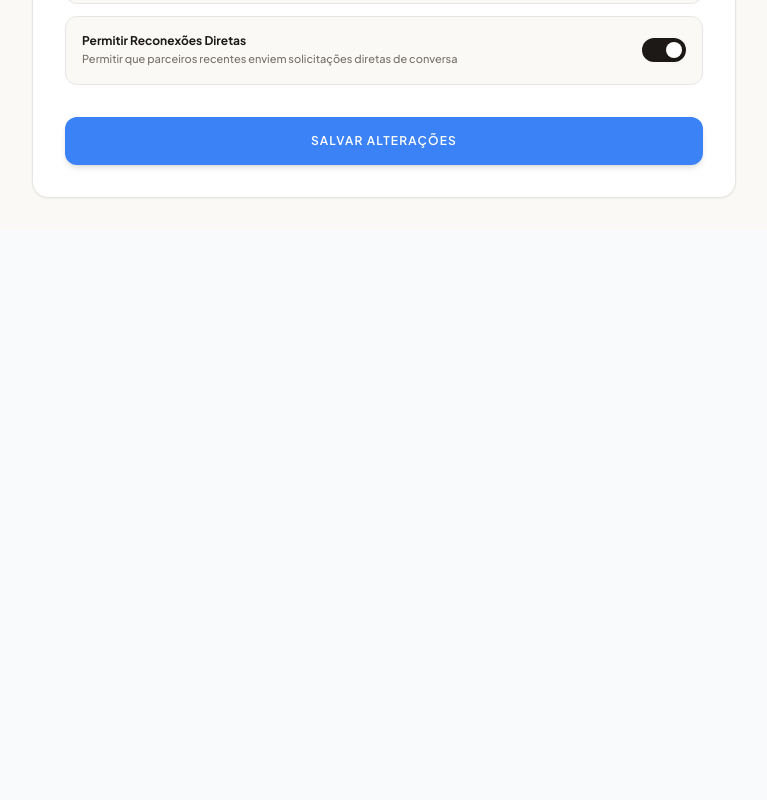
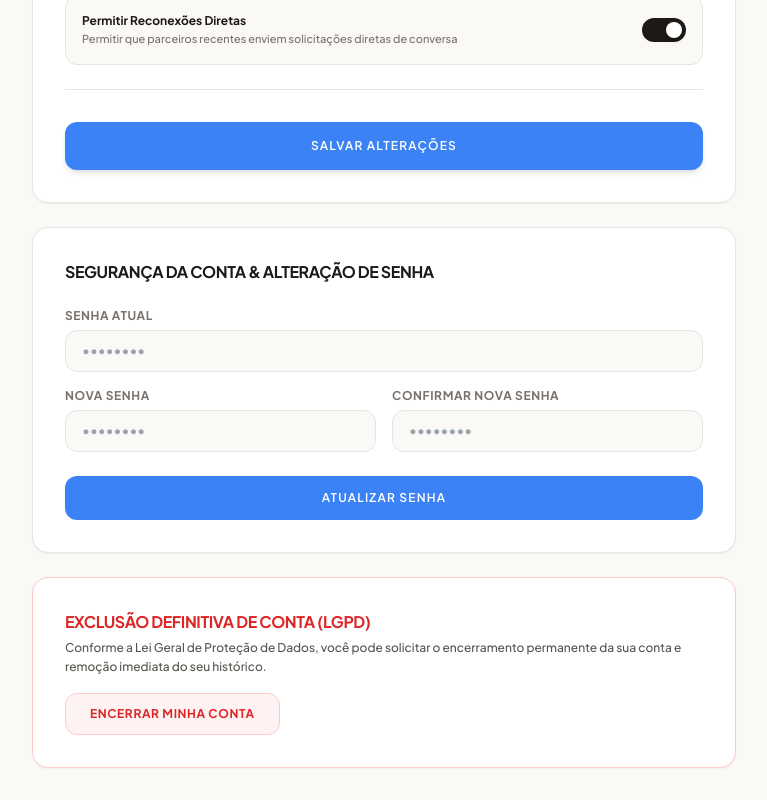
Before and after one commit to RikelmyRabelo/SideBySide, a React (Vite) app: page /profile in a window 1280 px wide. Shown: the part 1524-2324 px from the top of the page, without its empty margins (256-1023 px from the left). Before the commit the page ends 1754 px from the top, so only its background shows below. Built offline with nearby package versions, Linux system fonts and the light colour scheme.

Commit message:
feat(profile): implement password change security center and LGPD account deletion modal

```diff
--- a/src/pages/Profile.tsx
+++ b/src/pages/Profile.tsx
@@ -19,7 +19,16 @@ export const Profile: React.FC = () => {
   const [showEmailInProfile, setShowEmailInProfile] = useState(false);
   const [allowDirectReconnect, setAllowDirectReconnect] = useState(true);
 
+  // Estados SBS-36: Segurança (Troca de Senha e Exclusão)
+  const [currentPassword, setCurrentPassword] = useState('');
+  const [newPassword, setNewPassword] = useState('');
+  const [confirmPassword, setConfirmPassword] = useState('');
+  const [showDeleteModal, setShowDeleteModal] = useState(false);
+  const [deleteConfirmationText, setDeleteConfirmationText] = useState('');
+
   const [saveSuccess, setSaveSuccess] = useState(false);
+  const [passwordError, setPasswordError] = useState<string | null>(null);
+  const [passwordSuccess, setPasswordSuccess] = useState<string | null>(null);
 
   const cefrLevelsInfo = [
     { code: 'A1', label: 'Iniciante', desc: 'Compreende frases simples do dia a dia.' },
@@ -28,6 +37,22 @@ export const Profile: React.FC = () => {
     { code: 'B2', label: 'Intermediário Avançado', desc: 'Fala com fluência e espontaneidade.' },
     { code: 'C1', label: 'Avançado', desc: 'Expressa-se de forma fluida e bem estruturada.' },
   ];
+
+  // Cálculo de Força da Nova Senha
+  const getPasswordStrength = (pass: string) => {
+    if (!pass) return { label: '', color: 'bg-[#E7E5E4]', width: 'w-0' };
+    let score = 0;
+    if (pass.length >= 6) score += 1;
+    if (pass.length >= 8) score += 1;
+    if (/[A-Z]/.test(pass)) score += 1;
+    if (/[0-9]/.test(pass) || /[^A-Za-z0-9]/.test(pass)) score += 1;
+
+    if (score <= 1) return { label: 'Fraca', color: 'bg-red-500', width: 'w-1/3' };
+    if (score <= 3) return { label: 'Média', color: 'bg-amber-500', width: 'w-2/3' };
+    return { label: 'Forte', color: 'bg-emerald-500', width: 'w-full' };
+  };
+
+  const passwordStrength = getPasswordStrength(newPassword);
 
   const handleAvatarChange = (e: React.ChangeEvent<HTMLInputElement>) => {
     const file = e.target.files?.[0];
@@ -41,6 +66,40 @@ export const Profile: React.FC = () => {
     e.preventDefault();
     setSaveSuccess(true);
     setTimeout(() => setSaveSuccess(false), 3000);
+  };
+
+  const handlePasswordChange = (e: React.FormEvent) => {
+    e.preventDefault();
+    setPasswordError(null);
+    setPasswordSuccess(null);
+
+    if (!currentPassword || !newPassword || !confirmPassword) {
+      setPasswordError('Preencha todos os campos de senha.');
+      return;
+    }
+
+    if (newPassword.length < 6) {
+      setPasswordError('A nova senha deve ter no mínimo 6 caracteres.');
+      return;
+    }
+
+    if (newPassword !== confirmPassword) {
+      setPasswordError('A confirmação da nova senha não confere.');
+      return;
+    }
+
+    setPasswordSuccess('Senha alterada com sucesso!');
+    setCurrentPassword('');
+    setNewPassword('');
+    setConfirmPassword('');
+    setTimeout(() => setPasswordSuccess(null), 3000);
+  };
+
+  const handleDeleteAccount = () => {
+    if (deleteConfirmationText === 'EXCLUIR') {
+      alert('Sua conta e dados foram removidos permanentemente.');
+      navigate('/login');
+    }
   };
 
   return (
@@ -74,11 +133,11 @@ export const Profile: React.FC = () => {
             Meu Perfil
           </h1>
           <p className="text-xs sm:text-sm text-[#57534E] max-w-xl leading-relaxed font-medium">
-            Gerencie suas informações cadastrais e ajuste seu nível de proficiência e preferências de privacidade.
+            Gerencie suas informações cadastrais, privacidade, segurança e dados da conta.
           </p>
         </section>
 
-        {/* Mensagem de Sucesso */}
+        {/* Mensagem de Sucesso Geral */}
         {saveSuccess && (
           <div className="p-4 rounded-xl bg-emerald-50 border border-emerald-200 text-emerald-800 text-xs font-bold flex items-center gap-2.5 animate-in fade-in duration-150">
             <svg className="w-4 h-4 shrink-0 fill-current text-emerald-600" viewBox="0 0 20 20">
@@ -265,7 +324,7 @@ export const Profile: React.FC = () => {
           </div>
 
           {/* SBS-35: Opções de Privacidade */}
-          <div className="flex flex-col gap-4">
+          <div className="flex flex-col gap-4 border-b border-[#E7E5E4] pb-6">
             <h2 className="text-base font-black uppercase tracking-tight text-[#1C1917]">
               Privacidade da Conta
             </h2>
@@ -325,7 +384,161 @@ export const Profile: React.FC = () => {
             Salvar Alterações
           </Button>
         </form>
+
+        {/* SBS-36: Bloco de Segurança - Troca de Senha */}
+        <form onSubmit={handlePasswordChange} className="bg-[#FFFFFF] border border-[#E7E5E4] rounded-2xl p-6 sm:p-8 shadow-sm flex flex-col gap-6">
+          <h2 className="text-base font-black uppercase tracking-tight text-[#1C1917]">
+            Segurança da Conta & Alteração de Senha
+          </h2>
+
+          {passwordError && (
+            <div className="p-3 rounded-xl bg-red-50 border border-red-200 text-red-700 text-xs font-bold">
+              {passwordError}
+            </div>
+          )}
+
+          {passwordSuccess && (
+            <div className="p-3 rounded-xl bg-emerald-50 border border-emerald-200 text-emerald-800 text-xs font-bold">
+              {passwordSuccess}
+            </div>
+          )}
+
+          <div className="flex flex-col gap-4">
+            <div className="flex flex-col gap-1.5">
+              <label className="text-xs font-bold text-[#78716C] uppercase tracking-wider">
+                Senha Atual
+              </label>
+              <input
+                type="password"
+                value={currentPassword}
+                onChange={(e) => setCurrentPassword(e.target.value)}
+                placeholder="••••••••"
+                className="px-4 py-3 bg-[#FAF9F6] border border-[#E7E5E4] rounded-xl text-xs font-bold text-[#1C1917] outline-none focus:border-[#1C1917] w-full"
+              />
+            </div>
+
+            <div className="grid grid-cols-1 sm:grid-cols-2 gap-4">
+              <div className="flex flex-col gap-1.5">
+                <label className="text-xs font-bold text-[#78716C] uppercase tracking-wider">
+                  Nova Senha
+                </label>
+                <input
+                  type="password"
+                  value={newPassword}
+                  onChange={(e) => setNewPassword(e.target.value)}
+                  placeholder="••••••••"
+                  className="px-4 py-3 bg-[#FAF9F6] border border-[#E7E5E4] rounded-xl text-xs font-bold text-[#1C1917] outline-none focus:border-[#1C1917] w-full"
+                />
+              </div>
+
+              <div className="flex flex-col gap-1.5">
+                <label className="text-xs font-bold text-[#78716C] uppercase tracking-wider">
+                  Confirmar Nova Senha
+                </label>
+                <input
+                  type="password"
+                  value={confirmPassword}
+                  onChange={(e) => setConfirmPassword(e.target.value)}
+                  placeholder="••••••••"
+                  className="px-4 py-3 bg-[#FAF9F6] border border-[#E7E5E4] rounded-xl text-xs font-bold text-[#1C1917] outline-none focus:border-[#1C1917] w-full"
+                />
+              </div>
+            </div>
+
+            {newPassword.length > 0 && (
+              <div className="flex flex-col gap-1 mt-1">
+                <div className="flex justify-between items-center text-[10px] font-bold text-[#78716C] uppercase">
+                  <span>Força da senha:</span>
+                  <span className={passwordStrength.label === 'Fraca' ? 'text-red-500' : passwordStrength.label === 'Média' ? 'text-amber-500' : 'text-emerald-600'}>
+                    {passwordStrength.label}
+                  </span>
+                </div>
+                <div className="w-full h-1.5 bg-[#F5F5F4] rounded-full overflow-hidden border border-[#E7E5E4]">
+                  <div className={`h-full rounded-full transition-all duration-500 ease-out ${passwordStrength.width} ${passwordStrength.color}`} />
+                </div>
+              </div>
+            )}
+          </div>
+
+          <Button
+            variant="primary"
+            type="submit"
+            className="w-full py-3.5 text-xs font-bold uppercase tracking-widest bg-[#1C1917] hover:bg-[#292524] text-[#FAF9F6] rounded-xl transition-all"
+          >
+            Atualizar Senha
+          </Button>
+        </form>
+
+        {/* SBS-36: Zona de Perigo / Exclusão de Conta (LGPD) */}
+        <section className="bg-[#FFFFFF] border border-red-200 rounded-2xl p-6 sm:p-8 shadow-sm flex flex-col gap-4">
+          <div className="flex flex-col gap-1">
+            <h2 className="text-base font-black uppercase tracking-tight text-red-600">
+              Exclusão Definitiva de Conta (LGPD)
+            </h2>
+            <p className="text-xs text-[#57534E] leading-relaxed font-medium">
+              Conforme a Lei Geral de Proteção de Dados, você pode solicitar o encerramento permanente da sua conta e remoção imediata do seu histórico.
+            </p>
+          </div>
+
+          <button
+            type="button"
+            onClick={() => setShowDeleteModal(true)}
+            className="w-full sm:w-fit px-6 py-3 bg-red-50 hover:bg-red-100 text-red-600 border border-red-200 font-bold text-xs uppercase tracking-wider rounded-xl transition-all"
+          >
+            Encerrar Minha Conta
+          </button>
+        </section>
       </main>
+
+      {/* Modal Destrutivo de Confirmação de Exclusão */}
+      {showDeleteModal && (
+        <div className="fixed inset-0 bg-[#1C1917]/60 backdrop-blur-sm z-50 flex items-center justify-center p-4">
+          <div className="bg-[#FFFFFF] border border-red-200 rounded-2xl p-6 sm:p-8 max-w-md w-full shadow-2xl flex flex-col gap-6 animate-in fade-in zoom-in-95 duration-150">
+            <div className="flex flex-col gap-2">
+              <h3 className="text-lg font-black uppercase tracking-tight text-red-600">
+                Excluir Conta Permanentemente?
+              </h3>
+              <p className="text-xs text-[#57534E] leading-relaxed font-medium">
+                Esta ação é irreversível. Seu perfil, métricas de ofensiva, histórico de conversas e dados cadastrais serão completamente apagados.
+              </p>
+            </div>
+
+            <div className="flex flex-col gap-2">
+              <label className="text-[11px] font-bold text-[#78716C] uppercase">
+                Digite "EXCLUIR" para confirmar:
+              </label>
+              <input
+                type="text"
+                value={deleteConfirmationText}
+                onChange={(e) => setDeleteConfirmationText(e.target.value)}
+                placeholder="EXCLUIR"
+                className="px-4 py-3 bg-[#FAF9F6] border border-[#E7E5E4] rounded-xl text-xs font-bold text-[#1C1917] outline-none focus:border-red-500 w-full"
+              />
+            </div>
+
+            <div className="flex gap-3">
+              <button
+                type="button"
+                onClick={() => {
+                  setShowDeleteModal(false);
+                  setDeleteConfirmationText('');
+                }}
+                className="flex-1 py-3 bg-[#F5F5F4] hover:bg-[#E7E5E4] border border-[#E7E5E4] text-[#1C1917] font-bold text-xs uppercase tracking-wider rounded-xl transition-all"
+              >
+                Cancelar
+              </button>
+              <button
+                type="button"
+                disabled={deleteConfirmationText !== 'EXCLUIR'}
+                onClick={handleDeleteAccount}
+                className="flex-1 py-3 bg-red-600 hover:bg-red-700 disabled:opacity-50 text-white font-bold text-xs uppercase tracking-wider rounded-xl transition-all"
+              >
+                Confirmar
+              </button>
+            </div>
+          </div>
+        </div>
+      )}
     </div>
   );
 };
```
